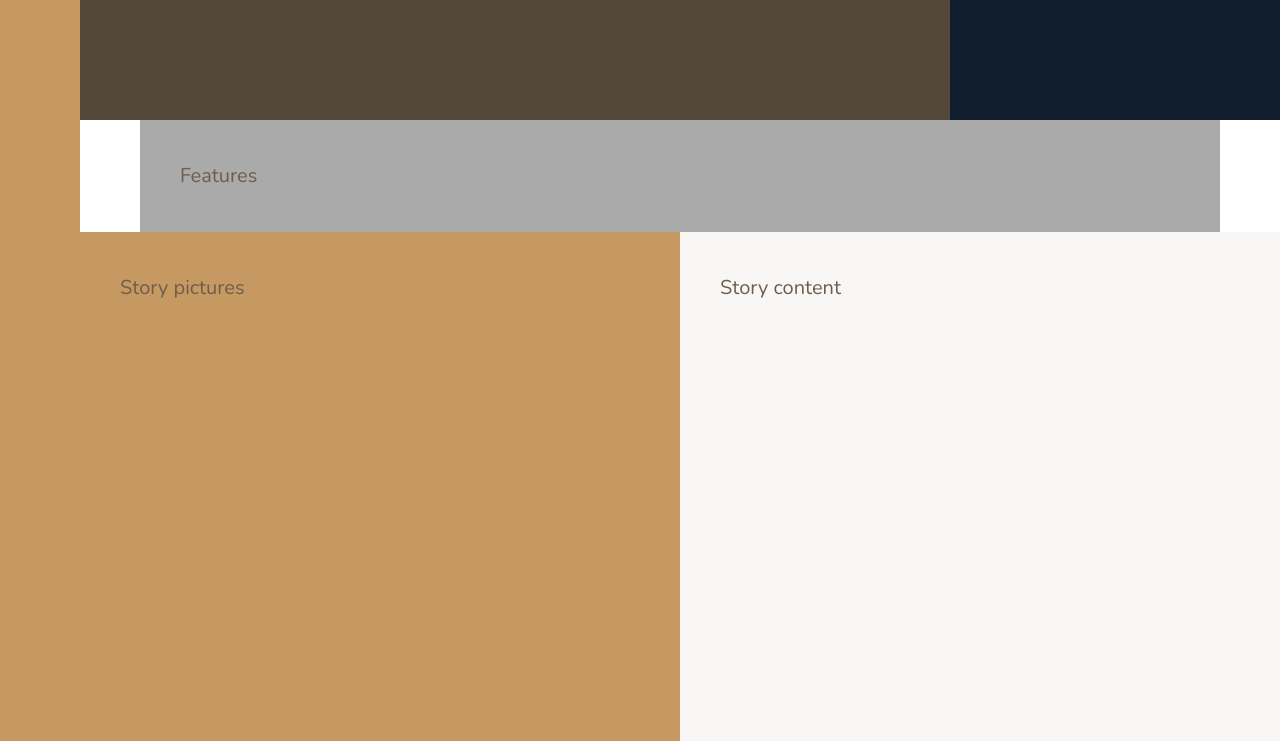
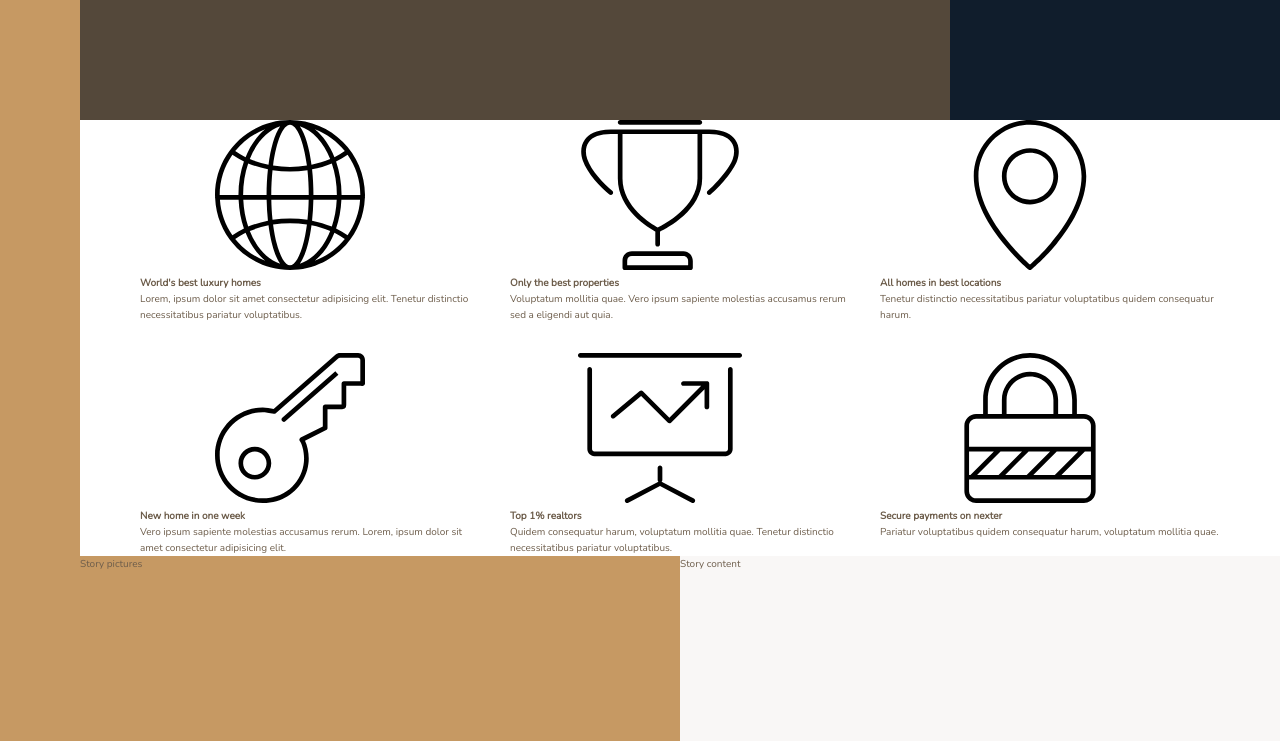
Before and after one commit to marcin-bojar/Nexter, a website: page index.html in a window 1280 px wide. Shown: the part 520-1261 px from the top of the page. Drawn offline with nearby package versions, Linux system fonts and the light colour scheme.

Commit message:
Features section p1

```diff
--- a/index.html
+++ b/index.html
@@ -25,7 +25,60 @@
         </div>
 
         <section class="features">
-            Features
+            <div class="feature">
+                <svg class="feature__icon">
+                    <use xlink:href="img/sprite.svg#icon-global"></use>
+                </svg>
+                <h4 class="heading-4">World's best luxury homes</h4>
+                <p class="feature__text">
+                    Lorem, ipsum dolor sit amet consectetur adipisicing elit. Tenetur distinctio necessitatibus pariatur voluptatibus.
+                </p>
+            </div>
+            <div class="feature">
+                <svg class="feature__icon">
+                    <use xlink:href="img/sprite.svg#icon-trophy"></use>
+                </svg>
+                <h4 class="heading-4">Only the best properties</h4>
+                <p class="feature__text">
+                    Voluptatum mollitia quae. Vero ipsum sapiente molestias accusamus rerum sed a eligendi aut quia.
+                </p>
+            </div>
+            <div class="feature">
+                <svg class="feature__icon">
+                    <use xlink:href="img/sprite.svg#icon-map-pin"></use>
+                </svg>
+                <h4 class="heading-4">All homes in best locations</h4>
+                <p class="feature__text">
+                    Tenetur distinctio necessitatibus pariatur voluptatibus quidem consequatur harum.
+                </p>
+            </div>
+            <div class="feature">
+                <svg class="feature__icon">
+                    <use xlink:href="img/sprite.svg#icon-key"></use>
+                </svg>
+                <h4 class="heading-4">New home in one week</h4>
+                <p class="feature__text">
+                    Vero ipsum sapiente molestias accusamus rerum. Lorem, ipsum dolor sit amet consectetur adipisicing elit.
+                </p>
+            </div>
+            <div class="feature">
+                <svg class="feature__icon">
+                    <use xlink:href="img/sprite.svg#icon-presentation"></use>
+                </svg>
+                <h4 class="heading-4">Top 1% realtors</h4>
+                <p class="feature__text">
+                    Quidem consequatur harum, voluptatum mollitia quae. Tenetur distinctio necessitatibus pariatur voluptatibus.
+                </p>
+            </div>
+            <div class="feature">
+                <svg class="feature__icon">
+                    <use xlink:href="img/sprite.svg#icon-lock"></use>
+                </svg>
+                <h4 class="heading-4">Secure payments on nexter</h4>
+                <p class="feature__text">
+                    Pariatur voluptatibus quidem consequatur harum, voluptatum mollitia quae.
+                </p>
+            </div>
         </section>
 
         <div class="story__pictures">
--- a/sass/_base.scss
+++ b/sass/_base.scss
@@ -39,8 +39,5 @@ body {
     grid-template-rows: 80vh min-content 40vw repeat(3, min-content);
     grid-template-columns: [sidebar-start] 8rem [sidebar-end full-start] minmax(6rem, 1fr) [center-start] repeat(8, [col-start] minmax(min-content, 14rem) [col-end]) [center-end] minmax(6rem, 1fr) [full-end];
 
-    & > * {
-        padding: 40px;
-        font-size: 20px;
-    }
+
 }
--- a/sass/_features.scss
+++ b/sass/_features.scss
@@ -1,4 +1,8 @@
 .features {
-    background-color: $color-grey-light-2;
     grid-column: center-start / center-end;
+
+    display: grid;
+    grid-template-columns: repeat(3, 1fr);
+    gap: 3rem;
+
 }
```
Also changed, not shown: css/style.css.
